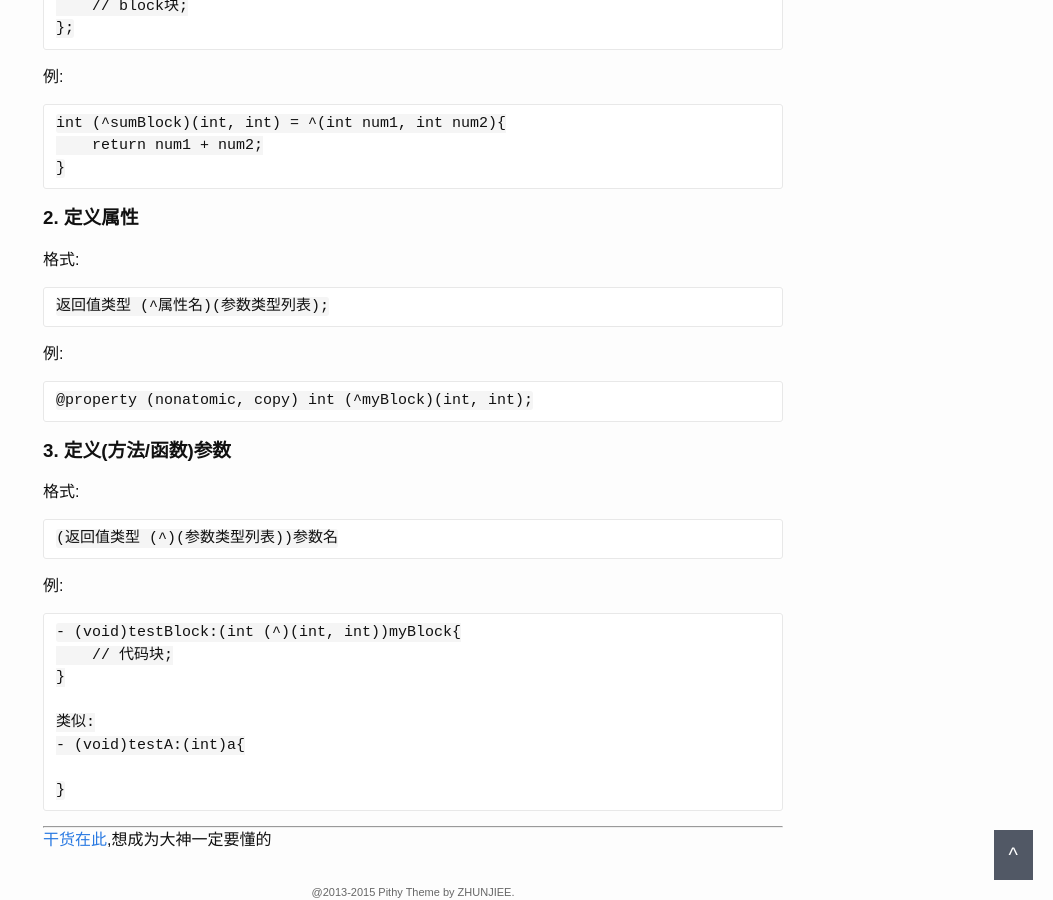
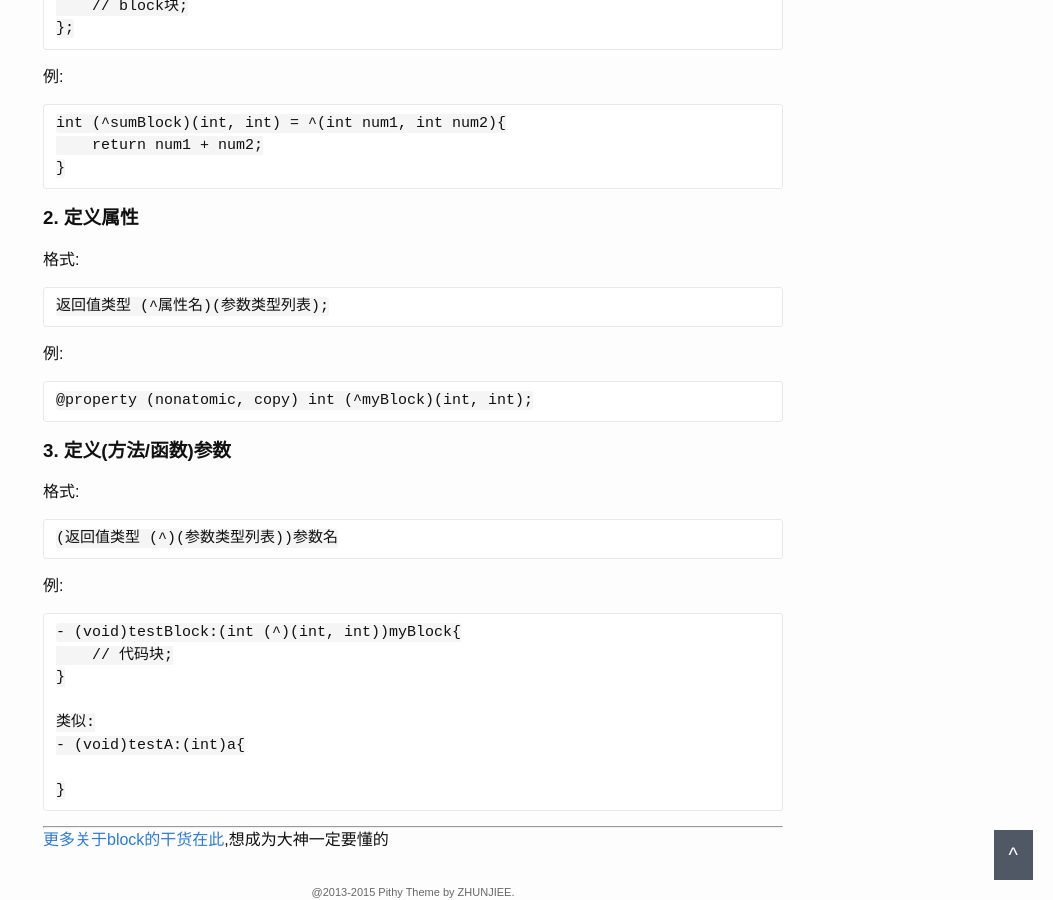
Before and after one commit to zhunjiee/zhunjiee.github.io, a Jekyll site: the page built from _posts/2013-10-22-Block基本概念.md, in a window 1280 px wide and 900 px high, scrolled down 5696 px. Shown: the whole window, without its empty margins (227-1280 px from the left). Built offline with Jekyll 4.4.1, drawn with Linux system fonts in a browser that asks for light colours; Markdown is read by kramdown in place of the engine named in the settings; comment, search, counter and statistics services are not loaded.

Commit message:
no message

````diff
--- a/_posts/2013-10-22-Block基本概念.md
+++ b/_posts/2013-10-22-Block基本概念.md
@@ -293,6 +293,8 @@ int (^sumBlock)(int, int) = ^(int num1, int num2){
 
 }
 ```
+
 ---
 
-[干货在此](http://www.zhunjiee.com/%E7%9F%A5%E8%AF%86%E5%9B%8A/2013/11/10/block%E5%86%85%E6%8C%87%E9%92%88%E5%88%86%E6%9E%90%E4%B8%8E__block%E7%9A%84%E4%BD%BF%E7%94%A8%E8%AF%A6%E8%A7%A3.html),想成为大神一定要懂的
+
+[更多关于block的干货在此](http://www.zhunjiee.com/%E7%9F%A5%E8%AF%86%E5%9B%8A/2013/11/10/block%E5%86%85%E6%8C%87%E9%92%88%E5%88%86%E6%9E%90%E4%B8%8E__block%E7%9A%84%E4%BD%BF%E7%94%A8%E8%AF%A6%E8%A7%A3.html),想成为大神一定要懂的
````
